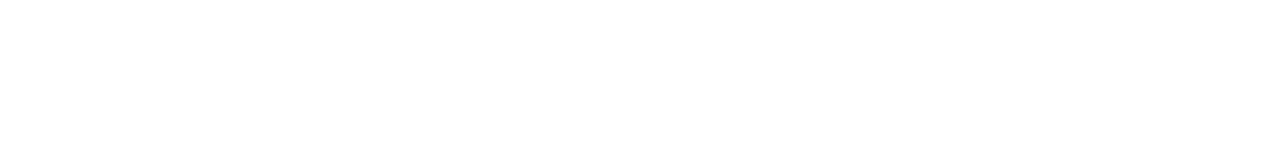
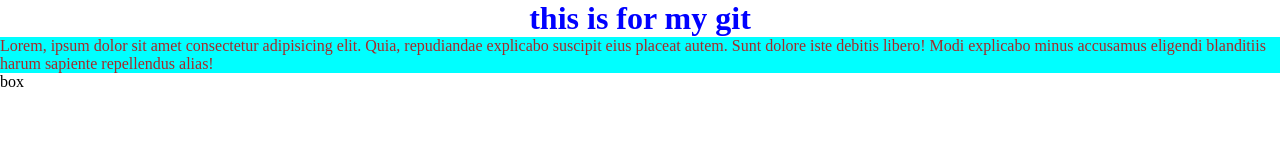
Before and after one commit to AirinNila/my-first-repo, a plain HTML site: page index.html in a window 1280 px wide. Drawn offline with Linux system fonts and the light colour scheme.

Commit message:
add style

```diff
--- /dev/null
+++ b/index.css
@@ -0,0 +1,13 @@
+*{
+    margin: 0;
+    padding: 0;
+}
+h1 {
+    text-align: center;
+    color: blue;
+}
+
+p{
+    color: brown;
+    background-color: aqua;
+}
--- a/index.html
+++ b/index.html
@@ -4,8 +4,12 @@
     <meta charset="UTF-8">
     <meta name="viewport" content="width=device-width, initial-scale=1.0">
     <title>my first ever git repo</title>
+    <link rel="stylesheet" href="index.css">
+
 </head>
 <body>
-
+    <h1>this is for my git</h1>
+    <p>Lorem, ipsum dolor sit amet consectetur adipisicing elit. Quia, repudiandae explicabo suscipit eius placeat autem. Sunt dolore iste debitis libero! Modi explicabo minus accusamus eligendi blanditiis harum sapiente repellendus alias!</p>
+    <div class="test">box</div>
 </body>
 </html>
```
